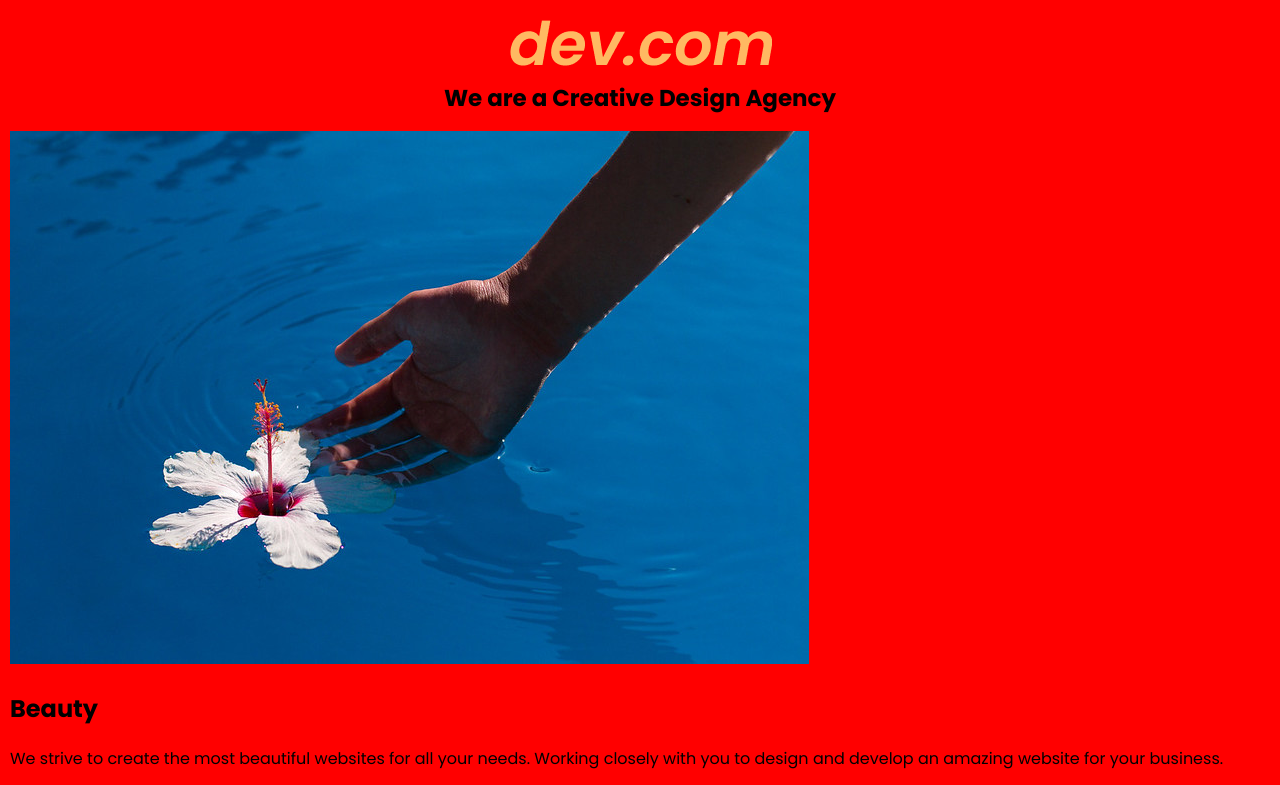
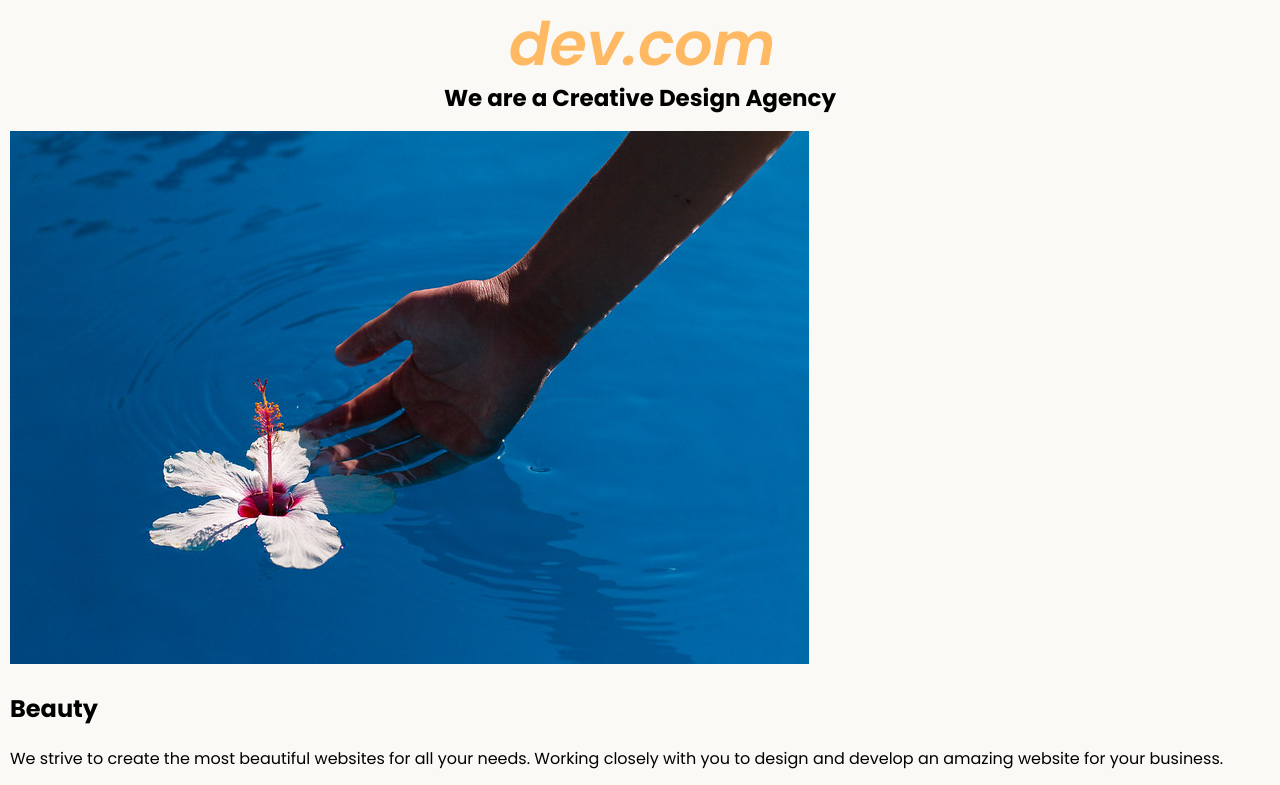
Before and after one commit to chrisvneal/webdesignagency, a plain HTML site: page index.html in a window 1280 px wide. Shown: the top 785 px of the page. Drawn offline with Linux system fonts and the light colour scheme.

Commit message:
Add header

```diff
--- a/index.html
+++ b/index.html
@@ -14,8 +14,10 @@
 
 	<body>
 		<div class="main">
-			<img class="logo" src="./assets/images/logo.png" alt="logo" />
-			<h1>We are a Creative Design Agency</h1>
+			<header>
+				<img class="logo" src="./assets/images/logo.png" alt="logo" />
+				<h1>We are a Creative Design Agency</h1>
+			</header>
 
 			<div class="left card">
 				<img
--- a/style.css
+++ b/style.css
@@ -40,7 +40,4 @@ img {
 }
 
 @media (min-width: 760px) {
-	body {
-		background: red;
-	}
 }
```
